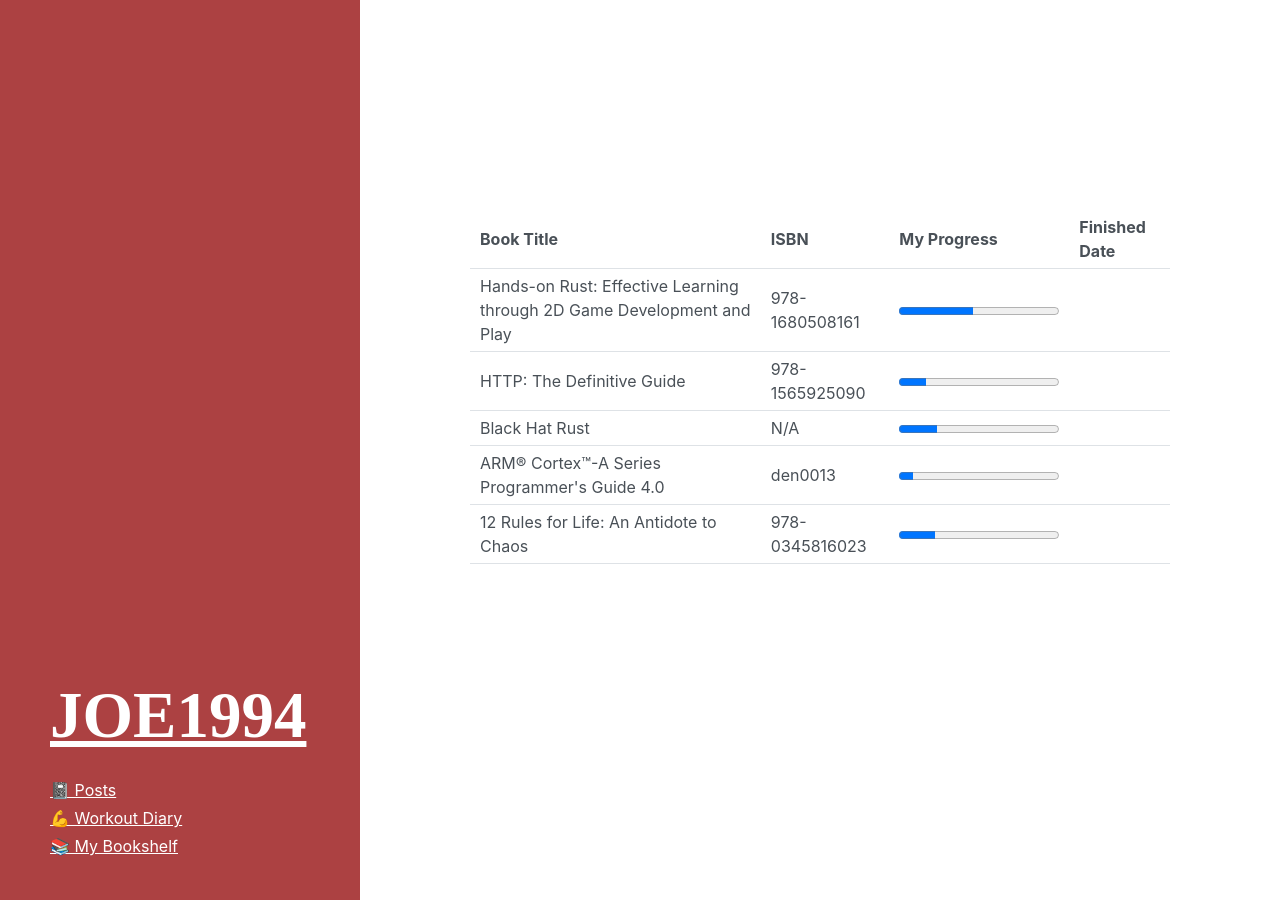
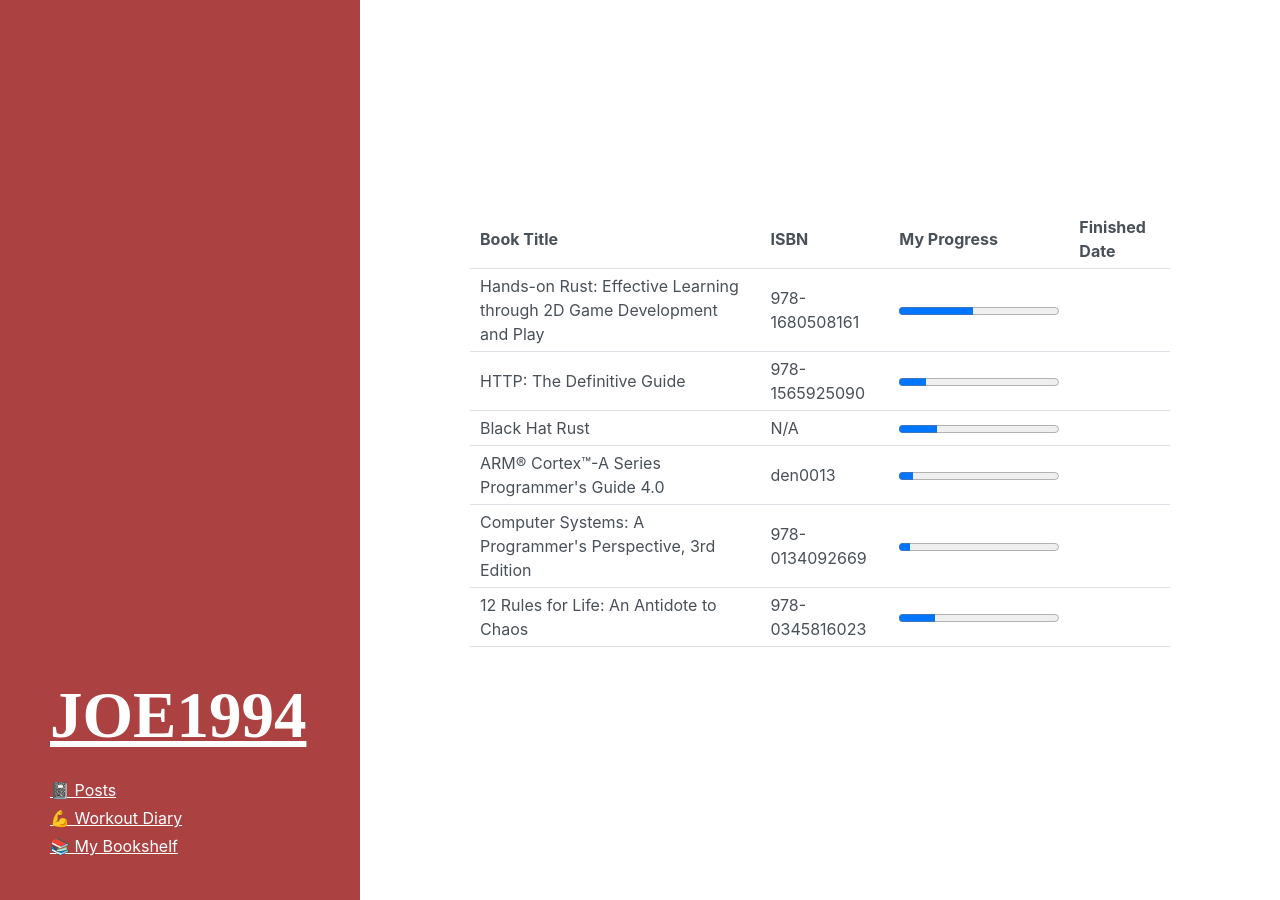
Before and after one commit to JOE1994/JOE1994.github.io, a Jekyll site: the page built from bookshelf.html, in a window 1280 px wide. Built offline with Jekyll 4.4.1, drawn with Linux system fonts in a browser that asks for light colours.

Commit message:
[bookshelf] New "CSApp" book

```diff
--- a/_data/bookshelf.yml
+++ b/_data/bookshelf.yml
@@ -22,6 +22,12 @@
   tot_pages: 421
   finished_date: ''
 
+- name: "Computer Systems: A Programmer's Perspective, 3rd Edition"
+  isbn: 978-0134092669
+  progress: 192
+  tot_pages: 2568
+  finished_date: ''
+
 - name: "12 Rules for Life: An Antidote to Chaos"
   isbn: 978-0345816023
   progress: 84
```
